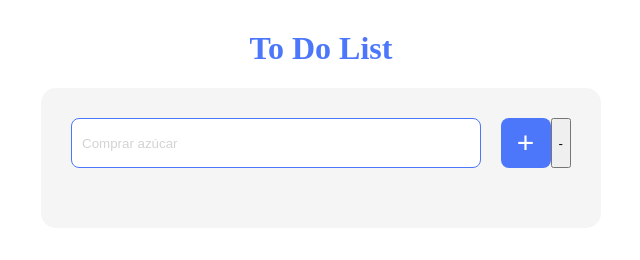
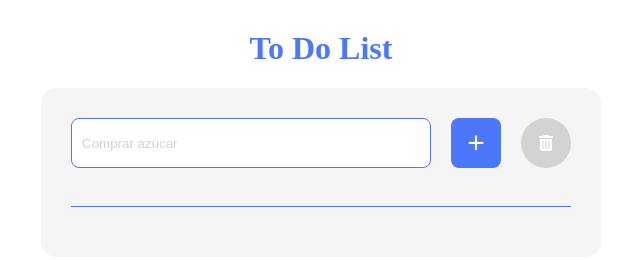
Before and after one commit to patriciaSR/docker-fullstak-app, a plain HTML site: page www/index.html in a window 1280 px wide. Shown: the whole page, without its empty margins (319-959 px from the left). Drawn offline with Linux system fonts and the light colour scheme; no server answers.

Commit message:
add some notes after review and a style detail

```diff
--- a/www/index.html
+++ b/www/index.html
@@ -17,7 +17,7 @@
     <section class="main__create">
       <input class="create__field" placeholder = "Comprar azúcar" type="text" />
       <button class="create__btn">+</button>
-      <button class="deletemany">-</button>
+      <button class="deletemany"><i class="fas fa-trash-alt"></i></button>
     </section>
     <section class="main__list">
       <p class="list__info"></p>
@@ -26,7 +26,7 @@
       </ul>
     </section>
   </main>
-
+  <script src="https://kit.fontawesome.com/af3dab66f1.js" crossorigin="anonymous"></script>
   <script src="js/main.js"></script>
 </body>
 
--- a/www/styles/main.css
+++ b/www/styles/main.css
@@ -65,10 +65,11 @@ header {
 
 .list__info{
     font-size: 18px;
+    margin-bottom: 20px;
+    padding-bottom: 8px;
+    border-bottom: 1px solid #4c77fb;
 }
-/* .list__info > span {
-    font-weight: 700;
-} */
+
 
 /* botones */
 .create__btn {
@@ -100,7 +101,19 @@ header {
     background-color:  #7b8fca;
 }
 
-.delete__btn:hover {
+.delete__btn:hover ,.deletemany:hover {
     background: #2a448f;
     transform: scale(.95);
 }
+
+.deletemany {
+    border-radius: 50%;
+    border: none;
+    width: 50px;
+    height: 50px;
+    line-height: 0;
+    color: white;
+    font-size: 16px;
+    background-color: lightgray;
+    margin-left: 20px;
+}
```
Also changed, not shown: www/README.md.
